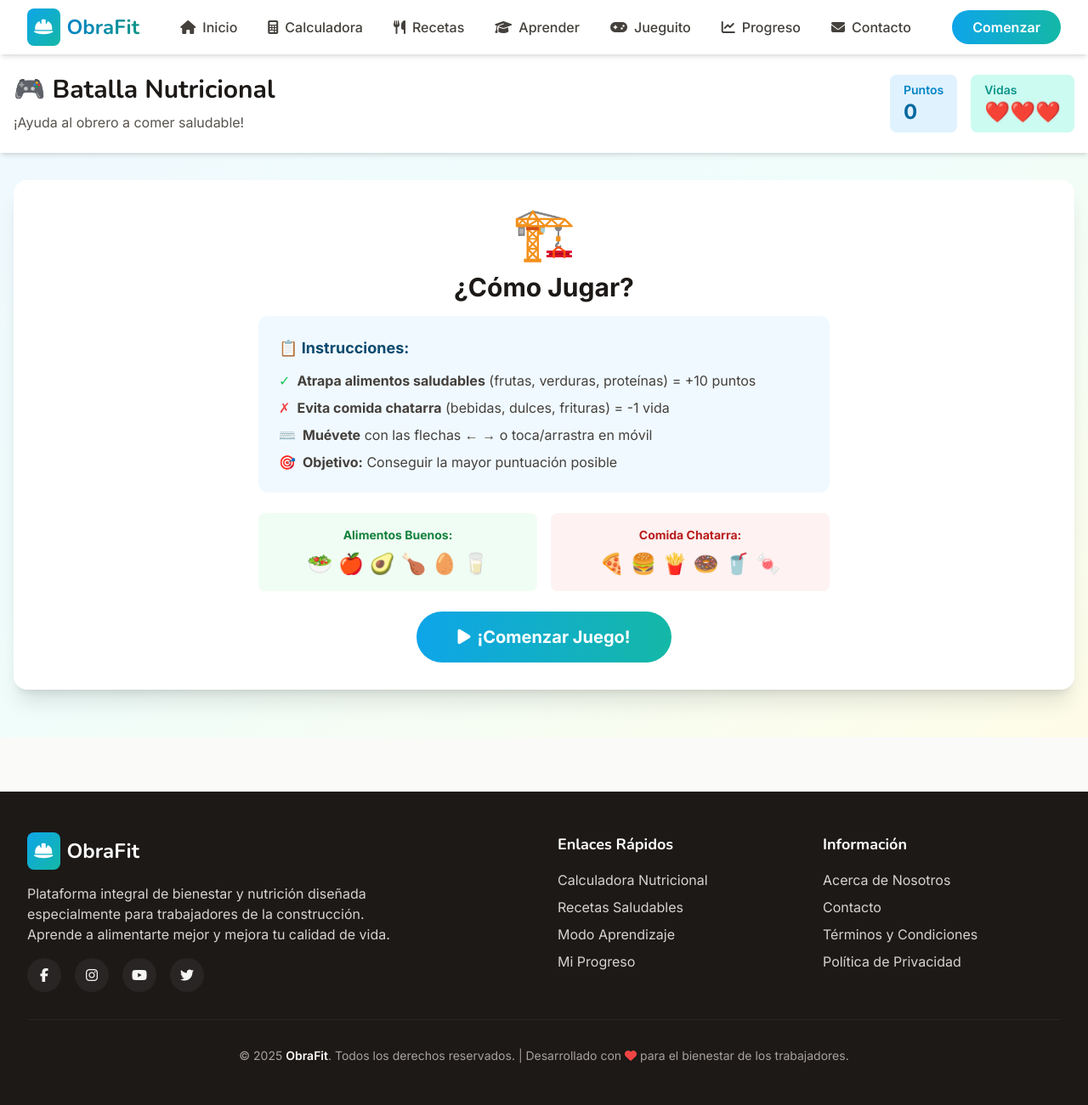
After one commit to Nicolas-Lester/ObraFit, a Django app: page /juego/ in a window 1280 px wide. The commit adds this page. Shown: the whole page at 85% size. Run offline with Django 5.2, Linux system fonts and the light colour scheme; some libraries are stand-ins or nearby versions.

Commit message:
Develop: implementacion de juego saludable

```diff
--- a/recetas/urls.py
+++ b/recetas/urls.py
@@ -12,4 +12,5 @@ urlpatterns = [
     path('progreso/', views.progreso, name='progreso'),
     path('acerca/', views.acerca, name='acerca'),
     path('contacto/', views.contacto, name='contacto'),
+    path('juego/', views.juego, name='juego'),
 ]
--- a/recetas/views.py
+++ b/recetas/views.py
@@ -141,3 +141,10 @@ def contacto(request):
         'titulo': 'Contacto',
     }
     return render(request, 'contacto.html', context)
+
+# Vista de juego interactivo
+def juego(request):
+    context = {
+        'titulo': 'Batalla Nutricional - Juego',
+    }
+    return render(request, 'juego.html', context)
--- /dev/null
+++ b/static/js/juego.js
@@ -0,0 +1,485 @@
+// Batalla Nutricional - Juego de ObraFit
+// ========================================
+
+// Configuración del Canvas
+const canvas = document.getElementById('gameCanvas');
+const ctx = canvas.getContext('2d');
+
+// Variables del juego
+let gameRunning = false;
+let gamePaused = false;
+let score = 0;
+let lives = 3;
+let gameSpeed = 2.5;
+let frameCount = 0;
+
+// Jugador (Obrero) - MÁS GRANDE
+const player = {
+    x: canvas.width / 2 - 40,
+    y: canvas.height - 120,
+    width: 80,
+    height: 80,
+    speed: 10,
+    emoji: '👷',
+    dx: 0
+};
+
+// Alimentos que caen - MÁS GRANDES
+let fallingItems = [];
+
+// Definir alimentos saludables y chatarra
+const healthyFoods = [
+    { emoji: '🥗', name: 'Ensalada', points: 10 },
+    { emoji: '🍎', name: 'Manzana', points: 10 },
+    { emoji: '🥑', name: 'Palta', points: 15 },
+    { emoji: '🍗', name: 'Pollo', points: 15 },
+    { emoji: '🥚', name: 'Huevo', points: 10 },
+    { emoji: '🥛', name: 'Leche', points: 10 },
+    { emoji: '🍌', name: 'Plátano', points: 10 },
+    { emoji: '🥕', name: 'Zanahoria', points: 10 },
+    { emoji: '🍊', name: 'Naranja', points: 10 },
+    { emoji: '🥦', name: 'Brócoli', points: 15 }
+];
+
+const junkFoods = [
+    { emoji: '🍕', name: 'Pizza', damage: true },
+    { emoji: '🍔', name: 'Hamburguesa', damage: true },
+    { emoji: '🍟', name: 'Papas Fritas', damage: true },
+    { emoji: '🍩', name: 'Dona', damage: true },
+    { emoji: '🥤', name: 'Bebida', damage: true },
+    { emoji: '🍬', name: 'Dulce', damage: true },
+    { emoji: '🍫', name: 'Chocolate', damage: true },
+    { emoji: '🌭', name: 'Hot Dog', damage: true }
+];
+
+// Función para iniciar el juego
+function startGame() {
+    document.getElementById('menu').classList.add('hidden');
+    document.getElementById('gameArea').classList.remove('hidden');
+    document.getElementById('gameOver').classList.add('hidden');
+
+    // Resetear variables
+    score = 0;
+    lives = 3;
+    gameSpeed = 2.5;
+    fallingItems = [];
+    frameCount = 0;
+    gamePaused = false;
+    player.x = canvas.width / 2 - 40;
+
+    updateScore();
+    updateLives();
+
+    gameRunning = true;
+    gameLoop();
+}
+
+// Función para pausar/reanudar
+function togglePause() {
+    if (!gameRunning) return;
+    gamePaused = !gamePaused;
+    const btn = document.getElementById('btnPause');
+    if (btn) {
+        btn.textContent = gamePaused ? '▶️' : '⏸️';
+    }
+}
+
+// Crear un nuevo item que cae - MÁS GRANDE
+function createFallingItem() {
+    const isHealthy = Math.random() > 0.4; // 60% saludable, 40% chatarra
+    const foodArray = isHealthy ? healthyFoods : junkFoods;
+    const food = foodArray[Math.floor(Math.random() * foodArray.length)];
+
+    const item = {
+        x: Math.random() * (canvas.width - 60),
+        y: -60,
+        width: 60,
+        height: 60,
+        speed: gameSpeed + Math.random() * 2,
+        emoji: food.emoji,
+        isHealthy: isHealthy,
+        points: food.points || 0,
+        name: food.name
+    };
+
+    fallingItems.push(item);
+}
+
+// Dibujar el jugador - MÁS GRANDE
+function drawPlayer() {
+    ctx.font = 'bold 70px Arial';
+    ctx.fillText(player.emoji, player.x, player.y + 60);
+
+    // Sombra para mejor visibilidad
+    ctx.shadowColor = 'rgba(0,0,0,0.3)';
+    ctx.shadowBlur = 10;
+    ctx.shadowOffsetX = 3;
+    ctx.shadowOffsetY = 3;
+}
+
+// Dibujar items que caen - MÁS GRANDES
+function drawFallingItems() {
+    ctx.font = 'bold 50px Arial';
+    fallingItems.forEach(item => {
+        // Sombra
+        ctx.shadowColor = item.isHealthy ? 'rgba(34, 197, 94, 0.4)' : 'rgba(239, 68, 68, 0.4)';
+        ctx.shadowBlur = 8;
+        ctx.fillText(item.emoji, item.x, item.y + 45);
+    });
+    ctx.shadowColor = 'transparent';
+}
+
+// Dibujar fondo con nubes
+function drawBackground() {
+    // Cielo degradado
+    const gradient = ctx.createLinearGradient(0, 0, 0, canvas.height);
+    gradient.addColorStop(0, '#87CEEB');
+    gradient.addColorStop(1, '#E0F6FF');
+    ctx.fillStyle = gradient;
+    ctx.fillRect(0, 0, canvas.width, canvas.height);
+
+    // Nubes
+    ctx.fillStyle = 'rgba(255, 255, 255, 0.6)';
+    ctx.beginPath();
+    ctx.ellipse(150, 80, 70, 45, 0, 0, Math.PI * 2);
+    ctx.fill();
+    ctx.beginPath();
+    ctx.ellipse(800, 120, 90, 55, 0, 0, Math.PI * 2);
+    ctx.fill();
+    ctx.beginPath();
+    ctx.ellipse(500, 90, 60, 40, 0, 0, Math.PI * 2);
+    ctx.fill();
+
+    // Edificios en construcción (fondo)
+    drawBuilding(100, canvas.height - 250, 120, 200, '#95A5A6', '#BDC3C7');
+    drawBuilding(250, canvas.height - 300, 100, 250, '#7F8C8D', '#95A5A6');
+    drawBuilding(750, canvas.height - 280, 150, 230, '#34495E', '#7F8C8D');
+
+    // Grúa de construcción
+    drawCrane(400, canvas.height - 350);
+
+    // Suelo
+    ctx.fillStyle = '#8B4513';
+    ctx.fillRect(0, canvas.height - 40, canvas.width, 40);
+    ctx.fillStyle = '#228B22';
+    ctx.fillRect(0, canvas.height - 45, canvas.width, 5);
+}
+
+// Dibujar edificio en construcción
+function drawBuilding(x, y, width, height, darkColor, lightColor) {
+    // Estructura principal
+    ctx.fillStyle = darkColor;
+    ctx.fillRect(x, y, width, height);
+
+    // Ventanas/pisos
+    ctx.fillStyle = lightColor;
+    const floors = Math.floor(height / 40);
+    for (let i = 0; i < floors; i++) {
+        for (let j = 0; j < 3; j++) {
+            ctx.fillRect(x + 10 + j * 35, y + 10 + i * 40, 25, 30);
+        }
+    }
+
+    // Vigas de construcción
+    ctx.strokeStyle = '#E67E22';
+    ctx.lineWidth = 3;
+    ctx.beginPath();
+    ctx.moveTo(x, y + 20);
+    ctx.lineTo(x + width, y + 20);
+    ctx.stroke();
+}
+
+// Dibujar grúa de construcción
+function drawCrane(x, y) {
+    // Torre vertical
+    ctx.fillStyle = '#E67E22';
+    ctx.fillRect(x, y, 15, 300);
+
+    // Brazo horizontal
+    ctx.fillStyle = '#E67E22';
+    ctx.fillRect(x - 80, y - 10, 200, 12);
+
+    // Contrapeso
+    ctx.fillStyle = '#C0392B';
+    ctx.fillRect(x - 90, y - 5, 25, 30);
+
+    // Cable
+    ctx.strokeStyle = '#2C3E50';
+    ctx.lineWidth = 2;
+    ctx.beginPath();
+    ctx.moveTo(x + 100, y);
+    ctx.lineTo(x + 100, y + 60);
+    ctx.stroke();
+
+    // Gancho
+    ctx.fillStyle = '#F39C12';
+    ctx.beginPath();
+    ctx.arc(x + 100, y + 65, 5, 0, Math.PI * 2);
+    ctx.fill();
+}
+
+// Actualizar posiciones
+function update() {
+    if (gamePaused) return;
+
+    // Mover jugador
+    player.x += player.dx;
+
+    // Límites del canvas
+    if (player.x < 0) player.x = 0;
+    if (player.x + player.width > canvas.width) player.x = canvas.width - player.width;
+
+    // Mover items que caen
+    fallingItems.forEach((item, index) => {
+        item.y += item.speed;
+
+        // Detectar colisión con el jugador
+        if (checkCollision(player, item)) {
+            if (item.isHealthy) {
+                // Alimento saludable
+                score += item.points;
+                updateScore();
+                showFloatingText('+' + item.points + ' 🎉', item.x, item.y, '#22c55e');
+                playSound('success');
+            } else {
+                // Comida chatarra
+                lives--;
+                updateLives();
+                showFloatingText('¡Auch! 💥', item.x, item.y, '#ef4444');
+                playSound('damage');
+
+                if (lives <= 0) {
+                    endGame();
+                }
+            }
+            fallingItems.splice(index, 1);
+        }
+
+        // Eliminar items que salieron del canvas
+        if (item.y > canvas.height) {
+            fallingItems.splice(index, 1);
+        }
+    });
+
+    // Aumentar dificultad gradualmente
+    if (frameCount % 600 === 0 && gameSpeed < 5) {
+        gameSpeed += 0.2;
+    }
+}
+
+// Detectar colisión
+function checkCollision(player, item) {
+    return player.x < item.x + item.width &&
+           player.x + player.width > item.x &&
+           player.y < item.y + item.height &&
+           player.y + player.height > item.y;
+}
+
+// Mostrar texto flotante - MÁS GRANDE
+function showFloatingText(text, x, y, color) {
+    const textElement = document.createElement('div');
+    textElement.textContent = text;
+    textElement.style.position = 'fixed';
+    textElement.style.left = (x + canvas.getBoundingClientRect().left) + 'px';
+    textElement.style.top = (y + canvas.getBoundingClientRect().top) + 'px';
+    textElement.style.color = color;
+    textElement.style.fontSize = '32px';
+    textElement.style.fontWeight = 'bold';
+    textElement.style.pointerEvents = 'none';
+    textElement.style.zIndex = '1000';
+    textElement.style.textShadow = '2px 2px 4px rgba(0,0,0,0.5)';
+    textElement.style.animation = 'floatUp 1.5s ease-out';
+
+    document.body.appendChild(textElement);
+    setTimeout(() => textElement.remove(), 1500);
+}
+
+// Sonidos simples
+function playSound(type) {
+    // En un proyecto real, aquí irían sonidos reales
+    console.log('🔊 Sound:', type);
+}
+
+// Limpiar canvas
+function clear() {
+    drawBackground();
+}
+
+// Dibujar pausa
+function drawPauseScreen() {
+    ctx.fillStyle = 'rgba(0, 0, 0, 0.7)';
+    ctx.fillRect(0, 0, canvas.width, canvas.height);
+
+    ctx.fillStyle = 'white';
+    ctx.font = 'bold 60px Arial';
+    ctx.textAlign = 'center';
+    ctx.fillText('⏸️ PAUSA', canvas.width / 2, canvas.height / 2);
+    ctx.font = 'bold 30px Arial';
+    ctx.fillText('Toca ⏸️ para continuar', canvas.width / 2, canvas.height / 2 + 60);
+    ctx.textAlign = 'left';
+}
+
+// Loop principal del juego
+function gameLoop() {
+    if (!gameRunning) return;
+
+    clear();
+    drawPlayer();
+    drawFallingItems();
+
+    if (!gamePaused) {
+        update();
+
+        // Crear nuevos items
+        frameCount++;
+        if (frameCount % 50 === 0) {
+            createFallingItem();
+        }
+    } else {
+        drawPauseScreen();
+    }
+
+    requestAnimationFrame(gameLoop);
+}
+
+// Actualizar puntuación
+function updateScore() {
+    document.getElementById('score').textContent = score;
+}
+
+// Actualizar vidas
+function updateLives() {
+    const hearts = '❤️'.repeat(lives);
+    document.getElementById('lives').textContent = hearts || '💀';
+}
+
+// Terminar juego
+function endGame() {
+    gameRunning = false;
+    document.getElementById('gameArea').classList.add('hidden');
+    document.getElementById('gameOver').classList.remove('hidden');
+    document.getElementById('finalScore').textContent = score;
+
+    // Mensaje según puntuación
+    let message = '';
+    if (score >= 200) {
+        message = '🏆 ¡Excelente! Eres un maestro de la nutrición saludable.';
+    } else if (score >= 100) {
+        message = '👍 ¡Muy bien! Conoces los alimentos saludables.';
+    } else if (score >= 50) {
+        message = '😊 ¡Buen intento! Sigue aprendiendo sobre nutrición.';
+    } else {
+        message = '💪 ¡No te rindas! Practica más para mejorar.';
+    }
+    document.getElementById('scoreMessage').textContent = message;
+}
+
+// Controles del teclado
+document.addEventListener('keydown', (e) => {
+    if (!gameRunning) return;
+
+    if (e.key === 'ArrowRight' || e.key === 'd' || e.key === 'D') {
+        player.dx = player.speed;
+    } else if (e.key === 'ArrowLeft' || e.key === 'a' || e.key === 'A') {
+        player.dx = -player.speed;
+    } else if (e.key === ' ' || e.key === 'p' || e.key === 'P') {
+        togglePause();
+    }
+});
+
+document.addEventListener('keyup', (e) => {
+    if (e.key === 'ArrowRight' || e.key === 'ArrowLeft' ||
+        e.key === 'd' || e.key === 'D' || e.key === 'a' || e.key === 'A') {
+        player.dx = 0;
+    }
+});
+
+// Controles táctiles para móviles
+let touchStartX = 0;
+
+canvas.addEventListener('touchstart', (e) => {
+    touchStartX = e.touches[0].clientX;
+});
+
+canvas.addEventListener('touchmove', (e) => {
+    if (!gameRunning || gamePaused) return;
+    e.preventDefault();
+
+    const touchX = e.touches[0].clientX;
+    const canvasRect = canvas.getBoundingClientRect();
+    const relativeX = touchX - canvasRect.left;
+
+    player.x = (relativeX / canvasRect.width) * canvas.width - player.width / 2;
+});
+
+canvas.addEventListener('touchend', () => {
+    player.dx = 0;
+});
+
+// Botones de control
+if (document.getElementById('btnLeft')) {
+    // Botón izquierda
+    document.getElementById('btnLeft').addEventListener('touchstart', (e) => {
+        e.preventDefault();
+        if (!gamePaused) player.dx = -player.speed;
+    });
+
+    document.getElementById('btnLeft').addEventListener('mousedown', (e) => {
+        e.preventDefault();
+        if (!gamePaused) player.dx = -player.speed;
+    });
+
+    document.getElementById('btnLeft').addEventListener('touchend', () => {
+        player.dx = 0;
+    });
+
+    document.getElementById('btnLeft').addEventListener('mouseup', () => {
+        player.dx = 0;
+    });
+
+    // Botón derecha
+    document.getElementById('btnRight').addEventListener('touchstart', (e) => {
+        e.preventDefault();
+        if (!gamePaused) player.dx = player.speed;
+    });
+
+    document.getElementById('btnRight').addEventListener('mousedown', (e) => {
+        e.preventDefault();
+        if (!gamePaused) player.dx = player.speed;
+    });
+
+    document.getElementById('btnRight').addEventListener('touchend', () => {
+        player.dx = 0;
+    });
+
+    document.getElementById('btnRight').addEventListener('mouseup', () => {
+        player.dx = 0;
+    });
+
+    // Botón pausa
+    document.getElementById('btnPause').addEventListener('click', togglePause);
+}
+
+// Ajustar canvas al tamaño de la ventana
+function resizeCanvas() {
+    const container = document.getElementById('gameArea');
+    if (container && !container.classList.contains('hidden')) {
+        const maxWidth = Math.min(1000, window.innerWidth - 20);
+        canvas.style.width = maxWidth + 'px';
+        canvas.style.height = (maxWidth * 0.7) + 'px';
+    }
+}
+
+window.addEventListener('resize', resizeCanvas);
+window.addEventListener('load', resizeCanvas);
+
+// Agregar animación CSS para texto flotante
+const style = document.createElement('style');
+style.textContent = `
+    @keyframes floatUp {
+        0% { transform: translateY(0) scale(1); opacity: 1; }
+        50% { transform: translateY(-30px) scale(1.2); opacity: 1; }
+        100% { transform: translateY(-80px) scale(1); opacity: 0; }
+    }
+`;
+document.head.appendChild(style);
--- a/templates/base.html
+++ b/templates/base.html
@@ -131,6 +131,9 @@
           <a href="{% url 'aprendizaje' %}" class="nav-link px-4 py-2 rounded-lg text-warm-700 hover:bg-primary-50 hover:text-primary-600 transition-all duration-200 font-medium">
             <i class="fas fa-graduation-cap mr-2"></i>Aprender
           </a>
+          <a href="{% url 'juego' %}" class="nav-link px-4 py-2 rounded-lg text-warm-700 hover:bg-yellow-50 hover:text-yellow-600 transition-all duration-200 font-medium">
+            <i class="fas fa-gamepad mr-2"></i>Jueguito
+          </a>
           <a href="{% url 'progreso' %}" class="nav-link px-4 py-2 rounded-lg text-warm-700 hover:bg-primary-50 hover:text-primary-600 transition-all duration-200 font-medium">
             <i class="fas fa-chart-line mr-2"></i>Progreso
           </a>
@@ -167,6 +170,9 @@
         </a>
         <a href="{% url 'aprendizaje' %}" class="block px-4 py-3 rounded-lg text-warm-700 hover:bg-primary-50 hover:text-primary-600 transition-colors duration-200">
           <i class="fas fa-graduation-cap mr-3"></i>Aprender
+        </a>
+        <a href="{% url 'juego' %}" class="block px-4 py-3 rounded-lg text-warm-700 hover:bg-yellow-50 hover:text-yellow-600 transition-colors duration-200">
+          <i class="fas fa-gamepad mr-3"></i>Jueguito 🎮
         </a>
         <a href="{% url 'progreso' %}" class="block px-4 py-3 rounded-lg text-warm-700 hover:bg-primary-50 hover:text-primary-600 transition-colors duration-200">
           <i class="fas fa-chart-line mr-3"></i>Progreso
--- /dev/null
+++ b/templates/juego.html
@@ -0,0 +1,127 @@
+{% extends 'base.html' %}
+{% load static %}
+
+{% block title %}Batalla Nutricional - Juego{% endblock %}
+
+{% block content %}
+
+<div class="min-h-screen bg-gradient-to-br from-primary-50 via-mint-50 to-yellow-50">
+
+    <!-- Header del Juego -->
+    <div class="bg-white shadow-md">
+        <div class="max-w-7xl mx-auto px-4 py-6">
+            <div class="flex items-center justify-between flex-wrap gap-4">
+                <div>
+                    <h1 class="text-3xl font-display font-bold text-warm-900 mb-2">
+                        🎮 Batalla Nutricional
+                    </h1>
+                    <p class="text-warm-600">¡Ayuda al obrero a comer saludable!</p>
+                </div>
+                <div class="flex gap-4 items-center">
+                    <div class="bg-primary-100 px-4 py-2 rounded-lg">
+                        <div class="text-sm text-primary-600 font-semibold">Puntos</div>
+                        <div class="text-2xl font-bold text-primary-700" id="score">0</div>
+                    </div>
+                    <div class="bg-mint-100 px-4 py-2 rounded-lg">
+                        <div class="text-sm text-mint-600 font-semibold">Vidas</div>
+                        <div class="text-2xl font-bold text-mint-700" id="lives">❤️❤️❤️</div>
+                    </div>
+                </div>
+            </div>
+        </div>
+    </div>
+
+    <!-- Área del Juego -->
+    <div class="max-w-7xl mx-auto px-4 py-8">
+
+        <!-- Instrucciones y Controles -->
+        <div id="menu" class="bg-white rounded-2xl shadow-xl p-8 mb-6">
+            <div class="text-center max-w-2xl mx-auto">
+                <div class="text-6xl mb-4">🏗️</div>
+                <h2 class="text-3xl font-bold text-warm-900 mb-4">¿Cómo Jugar?</h2>
+                <div class="bg-primary-50 rounded-xl p-6 mb-6 text-left">
+                    <h3 class="font-bold text-primary-900 mb-3 text-lg">📋 Instrucciones:</h3>
+                    <ul class="space-y-2 text-warm-700">
+                        <li class="flex items-start gap-2">
+                            <span class="text-green-500">✓</span>
+                            <span><strong>Atrapa alimentos saludables</strong> (frutas, verduras, proteínas) = +10 puntos</span>
+                        </li>
+                        <li class="flex items-start gap-2">
+                            <span class="text-red-500">✗</span>
+                            <span><strong>Evita comida chatarra</strong> (bebidas, dulces, frituras) = -1 vida</span>
+                        </li>
+                        <li class="flex items-start gap-2">
+                            <span class="text-primary-500">⌨️</span>
+                            <span><strong>Muévete</strong> con las flechas ← → o toca/arrastra en móvil</span>
+                        </li>
+                        <li class="flex items-start gap-2">
+                            <span class="text-yellow-500">🎯</span>
+                            <span><strong>Objetivo:</strong> Conseguir la mayor puntuación posible</span>
+                        </li>
+                    </ul>
+                </div>
+
+                <div class="grid grid-cols-2 gap-4 mb-6 text-sm">
+                    <div class="bg-green-50 p-4 rounded-lg">
+                        <div class="font-bold text-green-700 mb-2">Alimentos Buenos:</div>
+                        <div class="text-2xl">🥗 🍎 🥑 🍗 🥚 🥛</div>
+                    </div>
+                    <div class="bg-red-50 p-4 rounded-lg">
+                        <div class="font-bold text-red-700 mb-2">Comida Chatarra:</div>
+                        <div class="text-2xl">🍕 🍔 🍟 🍩 🥤 🍬</div>
+                    </div>
+                </div>
+
+                <button onclick="startGame()" class="bg-gradient-to-r from-primary-500 to-mint-500 text-white px-12 py-4 rounded-full font-bold text-xl hover:shadow-xl transform hover:scale-105 transition-all duration-200">
+                    <i class="fas fa-play mr-2"></i>¡Comenzar Juego!
+                </button>
+            </div>
+        </div>
+
+        <!-- Canvas del Juego -->
+        <div id="gameArea" class="hidden">
+            <div class="bg-white rounded-2xl shadow-xl p-2 md:p-4 mb-4">
+                <canvas id="gameCanvas" class="w-full border-4 border-primary-200 rounded-xl bg-gradient-to-b from-blue-50 to-blue-100" width="1000" height="700"></canvas>
+            </div>
+
+            <!-- Controles Móviles - MÁS GRANDES -->
+            <div class="bg-white rounded-2xl shadow-xl p-6 flex justify-center gap-8">
+                <button id="btnLeft" class="bg-gradient-to-br from-primary-500 to-primary-600 text-white w-28 h-28 md:w-32 md:h-32 rounded-2xl text-5xl font-bold active:bg-primary-700 shadow-xl hover:shadow-2xl transform active:scale-95 transition-all">
+                    ⬅️
+                </button>
+                <button id="btnPause" class="bg-gradient-to-br from-yellow-500 to-yellow-600 text-white w-28 h-28 md:w-32 md:h-32 rounded-2xl text-5xl font-bold active:bg-yellow-700 shadow-xl hover:shadow-2xl transform active:scale-95 transition-all">
+                    ⏸️
+                </button>
+                <button id="btnRight" class="bg-gradient-to-br from-primary-500 to-primary-600 text-white w-28 h-28 md:w-32 md:h-32 rounded-2xl text-5xl font-bold active:bg-primary-700 shadow-xl hover:shadow-2xl transform active:scale-95 transition-all">
+                    ➡️
+                </button>
+            </div>
+
+            <!-- Instrucciones rápidas durante el juego -->
+            <div class="bg-yellow-50 border-2 border-yellow-300 rounded-xl p-4 mt-4 text-center">
+                <p class="text-lg font-bold text-yellow-800">
+                    👆 Usa los botones o las flechas del teclado para moverte
+                </p>
+            </div>
+        </div>
+
+        <!-- Pantalla de Game Over -->
+        <div id="gameOver" class="hidden bg-white rounded-2xl shadow-xl p-8 text-center max-w-2xl mx-auto">
+            <div class="text-6xl mb-4">😢</div>
+            <h2 class="text-4xl font-bold text-warm-900 mb-4">¡Juego Terminado!</h2>
+            <div class="bg-primary-50 rounded-xl p-6 mb-6">
+                <div class="text-sm text-primary-600 font-semibold mb-2">Tu Puntuación Final</div>
+                <div class="text-5xl font-bold text-primary-700" id="finalScore">0</div>
+            </div>
+            <div id="scoreMessage" class="text-lg text-warm-700 mb-6"></div>
+            <button onclick="location.reload()" class="bg-gradient-to-r from-primary-500 to-mint-500 text-white px-10 py-4 rounded-full font-bold text-lg hover:shadow-xl transform hover:scale-105 transition-all duration-200">
+                <i class="fas fa-redo mr-2"></i>Jugar de Nuevo
+            </button>
+        </div>
+
+    </div>
+</div>
+
+<script src="{% static 'js/juego.js' %}"></script>
+
+{% endblock %}
```
